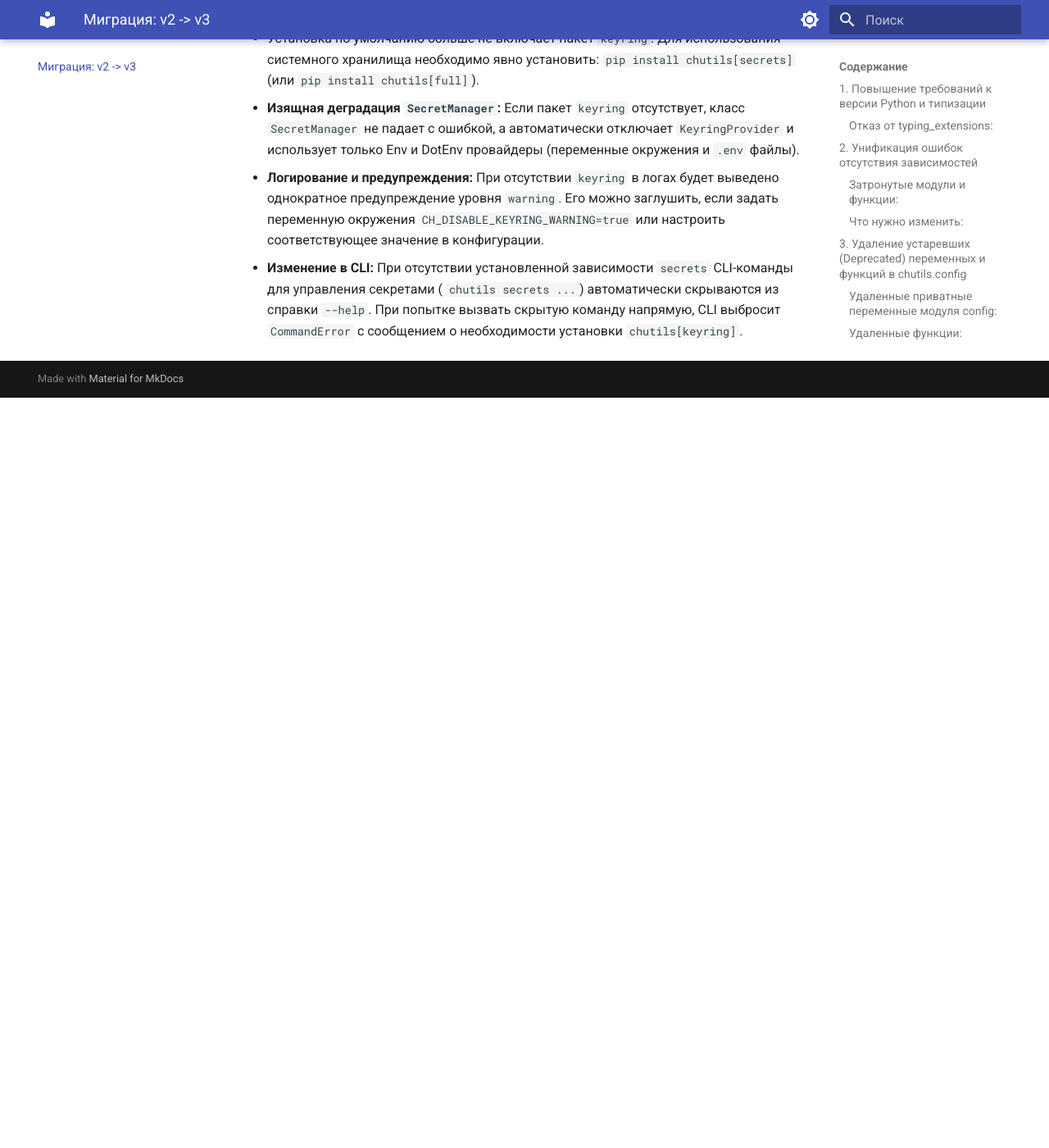
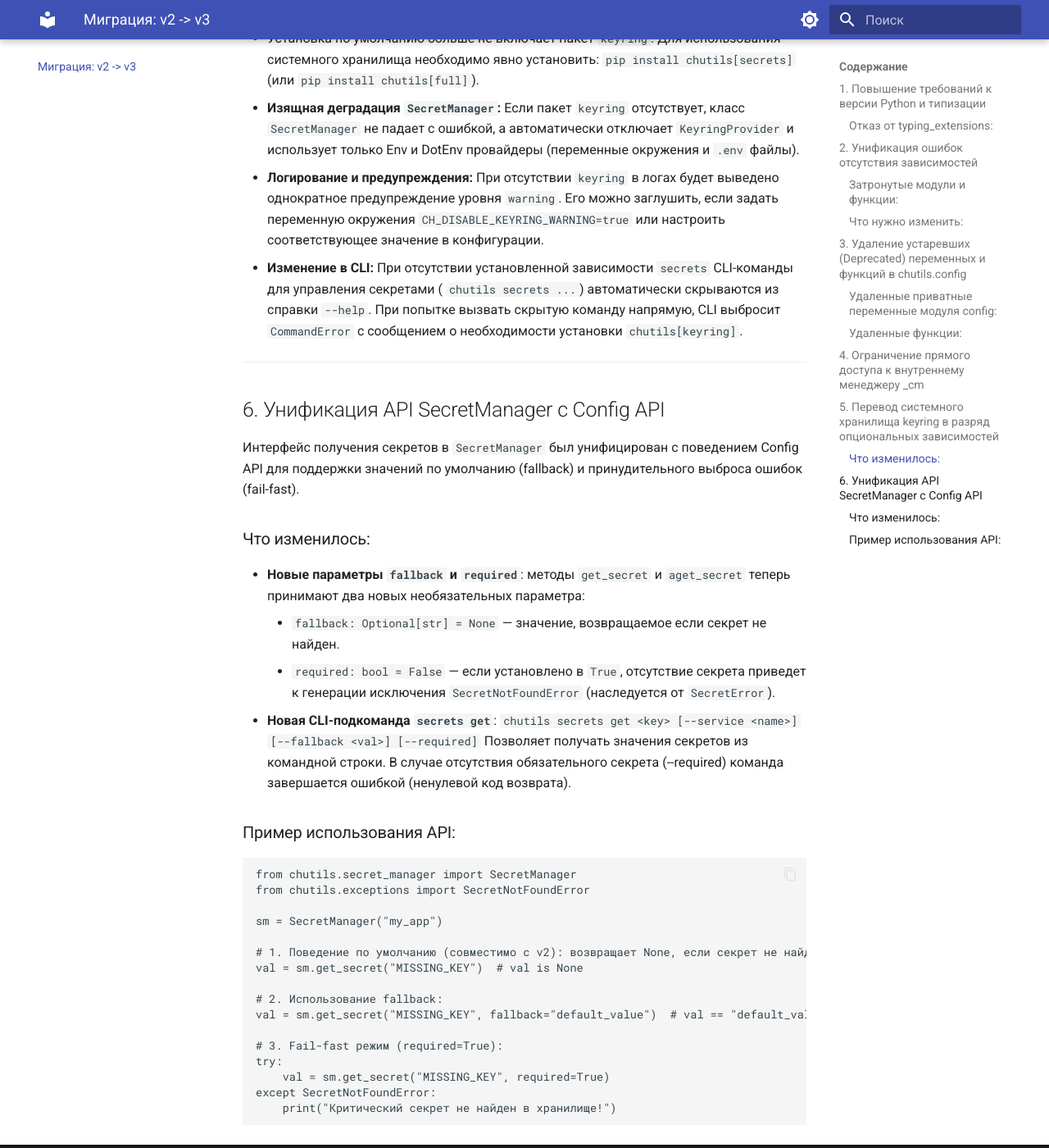
Before and after one commit to Chu4hel/chutils, an MkDocs documentation site: the page built from docs/migration.md, in a window 1280 px wide and 1400 px high, scrolled down 3502 px. Shown: the whole window at 82% size. Built offline with MkDocs 1.6.1 and Material for MkDocs 9.7.7, drawn with Linux system fonts in a browser that asks for light colours; before the commit the page ends 3987 px from its top, so only the background shows below that.

Commit message:
docs: Описать унификацию API SecretManager в руководстве по миграции

````diff
--- a/docs/migration.md
+++ b/docs/migration.md
@@ -130,3 +130,43 @@ except OptionalDependencyError as e:
 - **Изменение в CLI:** При отсутствии установленной зависимости `secrets` CLI-команды для управления секретами (
   `chutils secrets ...`) автоматически скрываются из справки `--help`. При попытке вызвать скрытую команду напрямую, CLI
   выбросит `CommandError` с сообщением о необходимости установки `chutils[keyring]`.
+
+---
+
+## 6. Унификация API SecretManager с Config API
+
+Интерфейс получения секретов в `SecretManager` был унифицирован с поведением Config API для поддержки значений по
+умолчанию (fallback) и принудительного выброса ошибок (fail-fast).
+
+### Что изменилось:
+
+- **Новые параметры `fallback` и `required`**: методы `get_secret` и `aget_secret` теперь принимают два новых
+  необязательных параметра:
+    - `fallback: Optional[str] = None` — значение, возвращаемое если секрет не найден.
+    - `required: bool = False` — если установлено в `True`, отсутствие секрета приведет к генерации исключения
+      `SecretNotFoundError` (наследуется от `SecretError`).
+- **Новая CLI-подкоманда `secrets get`**:
+  `chutils secrets get <key> [--service <name>] [--fallback <val>] [--required]`
+  Позволяет получать значения секретов из командной строки. В случае отсутствия обязательного секрета (--required)
+  команда завершается ошибкой (ненулевой код возврата).
+
+### Пример использования API:
+
+```python
+from chutils.secret_manager import SecretManager
+from chutils.exceptions import SecretNotFoundError
+
+sm = SecretManager("my_app")
+
+# 1. Поведение по умолчанию (совместимо с v2): возвращает None, если секрет не найден
+val = sm.get_secret("MISSING_KEY")  # val is None
+
+# 2. Использование fallback:
+val = sm.get_secret("MISSING_KEY", fallback="default_value")  # val == "default_value"
+
+# 3. Fail-fast режим (required=True):
+try:
+    val = sm.get_secret("MISSING_KEY", required=True)
+except SecretNotFoundError:
+    print("Критический секрет не найден в хранилище!")
+```
````
